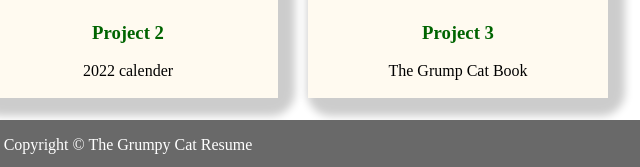
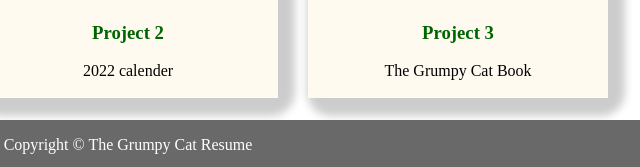
Before and after one commit to Adrick1210/second_homeowork, a plain HTML site: page fake_resume/projects.html in a window 1280 px wide. Shown: the part 630-797 px from the top of the page, 512-1152 px from the left. Drawn offline with Linux system fonts and the light colour scheme.

```diff
--- a/fake_resume/projects.html
+++ b/fake_resume/projects.html
@@ -42,7 +42,7 @@
             alt="book">
             <div class="container">
                 <h3>Project 3</h3>
-                <p>The Grump Cat Book</p>
+                <p>The Grumpy Cat Book</p>
             </div>
         </div>
     </div>
```
